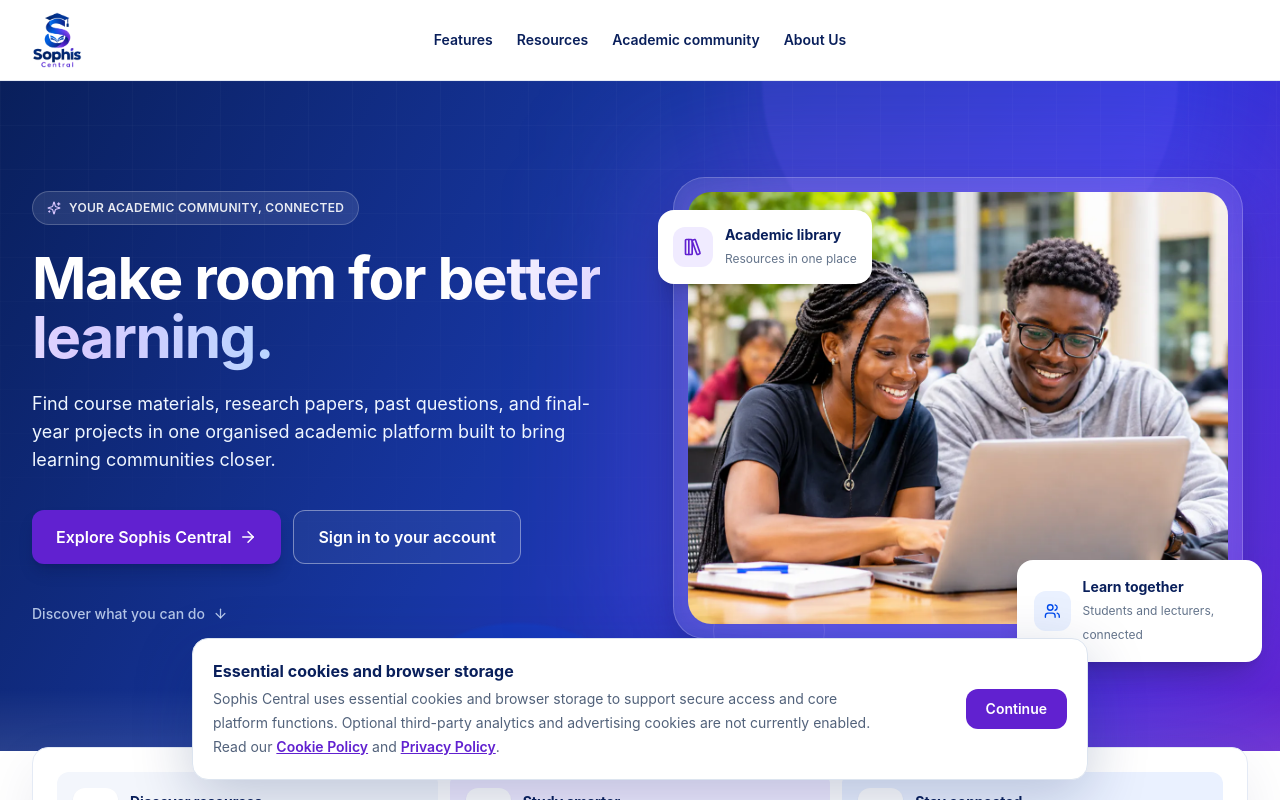
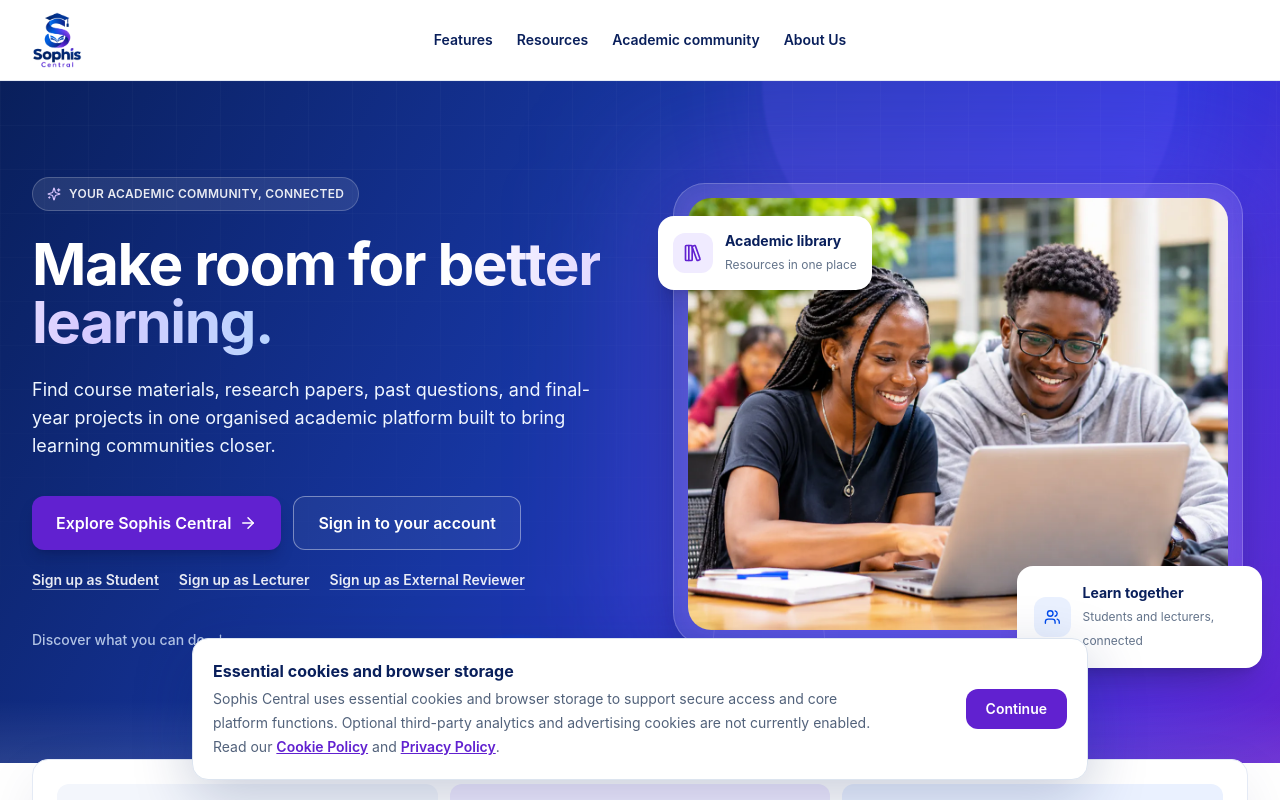
Before and after one commit to ReignnRule11/Sophia-Central-frontend, a React (Vite) app: page / in a window 1280 px wide. Shown: the top 800 px of the page. Built offline with nearby package versions, Linux system fonts and the light colour scheme; no server answers.

Commit message:
ui(home): add explicit Student Lecturer and External Reviewer signup CTAs

```diff
--- a/src/pages/HomePage.tsx
+++ b/src/pages/HomePage.tsx
@@ -87,6 +87,11 @@ export default function HomePage() {
                 <Link to="/login" className="inline-flex items-center justify-center gap-2 rounded-xl border border-white/40 bg-white/5 px-6 py-3.5 font-semibold text-white transition duration-300 hover:bg-white/15">
                   Sign in to your account
                 </Link>
+              </div>
+              <div className="mt-5 flex flex-wrap items-center gap-x-5 gap-y-2 text-sm font-semibold text-white/90" aria-label="Choose an account type">
+                <Link to="/onboarding?role=student" className="underline decoration-white/40 underline-offset-4 transition hover:text-white">Sign up as Student</Link>
+                <Link to="/onboarding?role=lecturer" className="underline decoration-white/40 underline-offset-4 transition hover:text-white">Sign up as Lecturer</Link>
+                <Link to="/onboarding?role=reviewer" className="underline decoration-white/40 underline-offset-4 transition hover:text-white">Sign up as External Reviewer</Link>
               </div>
               <a href="#features" className="mt-10 inline-flex items-center gap-2 text-sm font-medium text-blue-100/80 transition hover:text-white">
                 Discover what you can do <ArrowDown size={15} />
```
